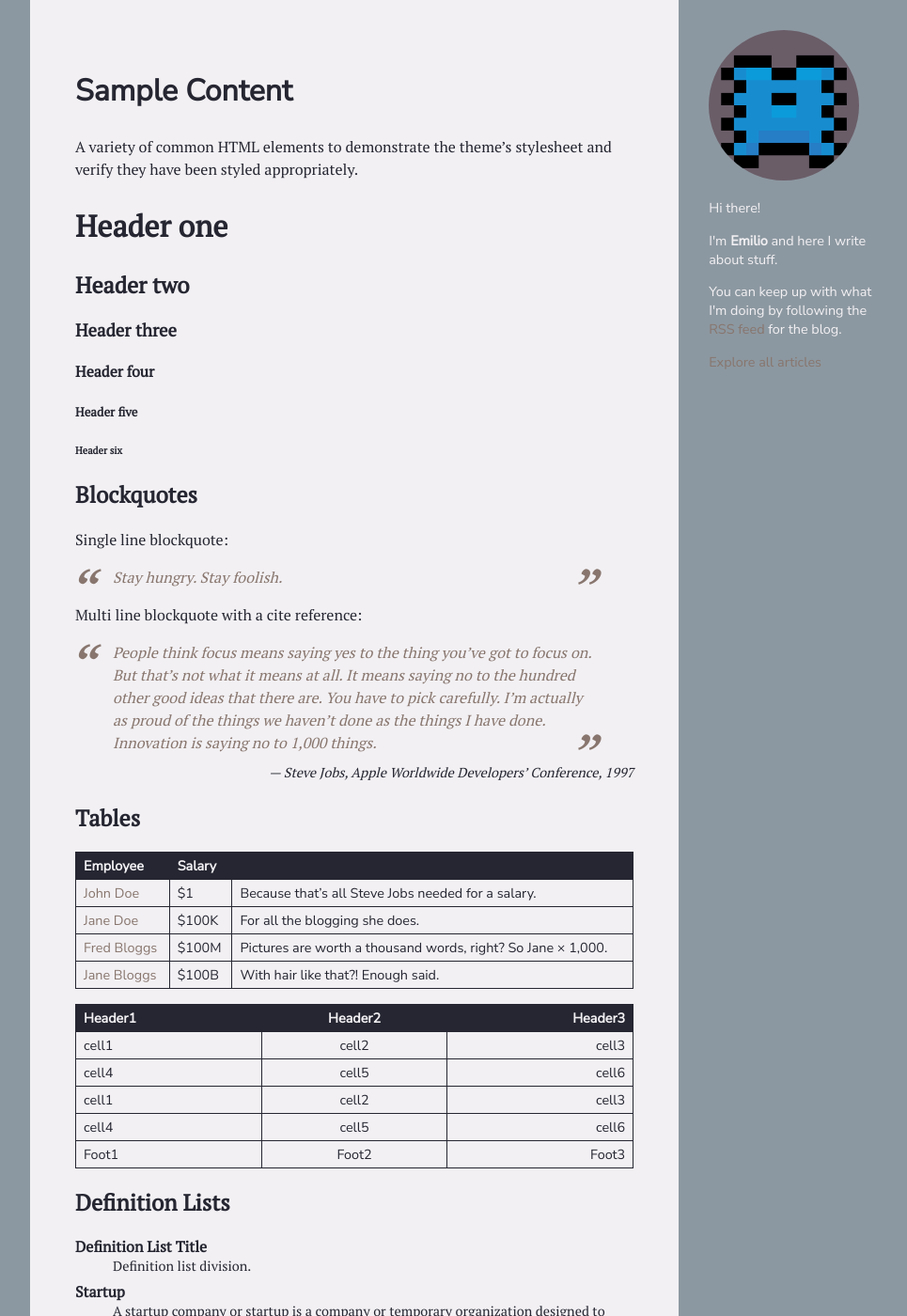
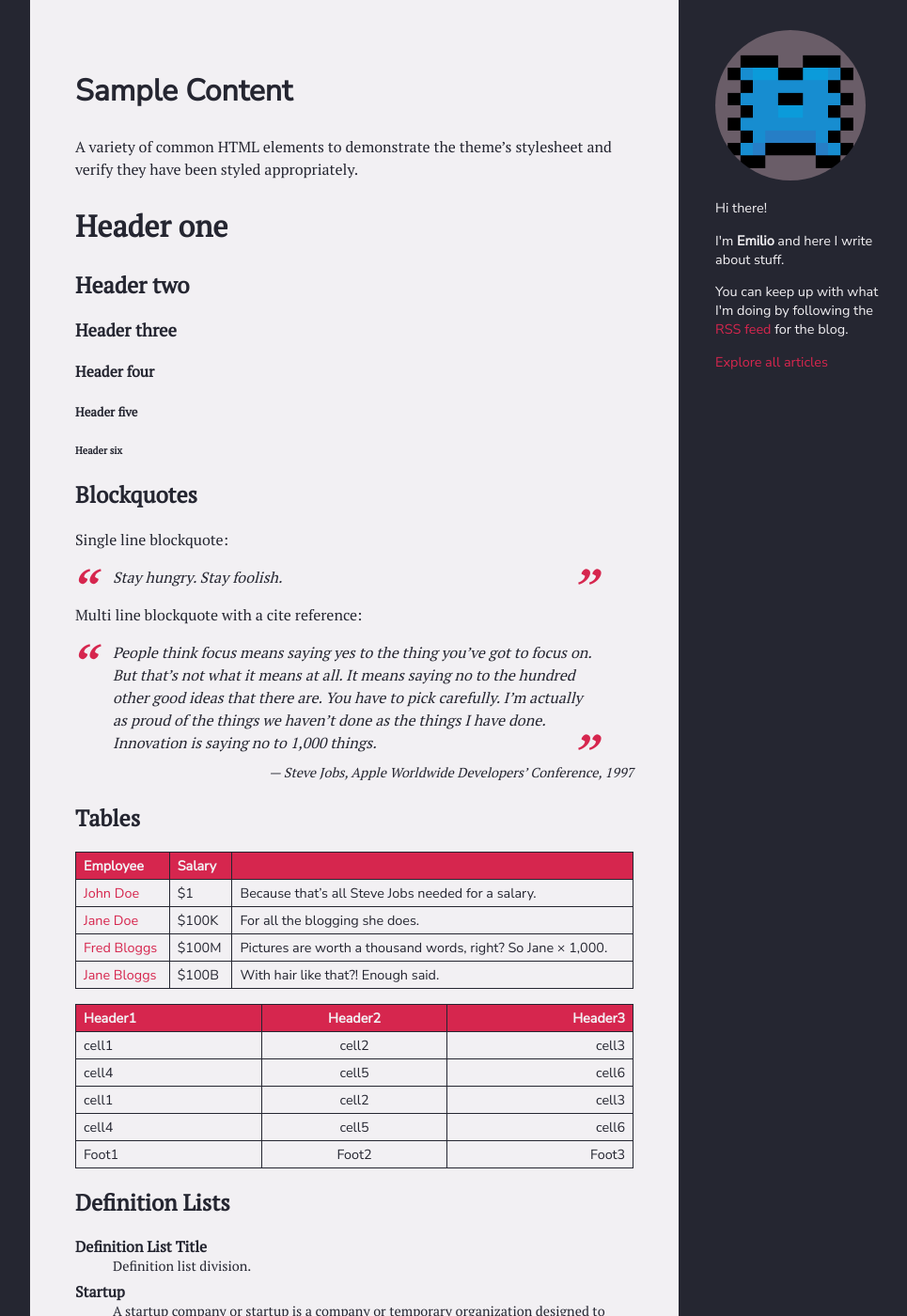
Before and after one commit to ariasemis/ariasemis.github.io, a Jekyll site: the page built from index.html, in a window 1280 px wide and 1400 px high. Shown: the whole window at 94% size, without its empty margins (128-1093 px from the left). Built offline with Jekyll 4.4.1, drawn with Linux system fonts in a browser that asks for light colours.

Commit message:
changed color theme

```diff
--- a/_sass/partials/_layout.scss
+++ b/_sass/partials/_layout.scss
@@ -37,7 +37,8 @@ body {
     display: flex;
     flex-flow: row wrap;
     flex: 1 0 12rem; // instead of flex+max-width
-    //// justify-content: space-between;
+    align-items: center;
+    justify-content: center;
 
     & > * {
         flex-basis: 12rem;
--- a/_sass/partials/_look.scss
+++ b/_sass/partials/_look.scss
@@ -7,18 +7,17 @@ $font-sans: 'Nunito Sans', 'Helvetica', 'Arial', sans-serif;
 $font-mono: 'Source Code Pro', Courier, monospace;
 
 // colors
+// rename vars
 $color_light_shade: #F2F0F3;
-$color_light_accent: #A19A94;
-$color_main: #8C98A1;
-$color_dark_accent:#88766E;
+$color_light_accent: #CA9A8C;
+$color_main: #D6264E;
+$color_dark_accent:#DEDCE0; // 8E8B9A
 $color_dark_shade: #252631;
 
 // base
 html {
     font-family: $font-serif;
-    color: $color_dark_shade;
-    background-color: $color_main;
-    // font-size 1.25rem ??
+    background-color: $color_dark_shade;
 }
 
 a {
@@ -45,6 +44,10 @@ h6 {
     font-size: 0.67rem;
 }
 
+.main {
+    background-color: $color_light_shade;
+    color: $color_dark_shade;
+
     article {
         header {
             h1 {
@@ -52,12 +55,16 @@ article {
                 font-style: normal;
                 a {
                     color: $color_dark_shade;
+
+                    &:hover {
+                        color: $color_main;
+                    }
                 }
             }
         }
 
         a {
-        color: $color_dark_accent;
+            color: $color_main;
 
             &:hover, &:focus {
                 color: $color_light_accent;
@@ -81,7 +88,7 @@ article {
 
         li::marker {
             font-size: 0.8em;
-        color: $color_dark_accent; // TODO: better color
+            color: $color_main; // TODO: better color
         }
 
         abbr {
@@ -90,13 +97,14 @@ article {
             cursor: help;
         }
 
-    // TODO: inside article ??
         q, blockquote {
-        color: $color_dark_accent; // mmmm same as link, not a good idea
             font-style: italic;
             quotes: "“" "”" "‘" "’";
 
-        // TODO: color for quotes
+            &::before, &::after {
+                color: $color_main;
+            }
+
             &::before {
                 content: open-quote;
             }
@@ -105,12 +113,14 @@ article {
                 content: close-quote;
             }
         }
+
         q::before, q::after {
             line-height: 0.1em;
             vertical-align: -.2em;
             font-size: 1.5em;
             font-style: normal;
         }
+
         blockquote {
             position: relative;
 
@@ -134,7 +144,7 @@ article {
             content: '\2014\00A0';
         }
 
-    p cite { // TODO: we should style the whole "p" with the "cite" inside, not just the cite
+        p cite {
             display: block;
             text-align: right;
             margin-top: -.5rem;
@@ -150,7 +160,7 @@ article {
             margin-bottom: 1rem;
 
             thead {
-            background-color: $color_dark_shade; // TODO: a bit lighter
+                background-color: $color_main;
                 color: $color_light_shade;
             }
 
@@ -166,9 +176,15 @@ article {
 
     }
 
-// classes
-.main {
-    background-color: $color_light_shade;
+    // // highlight
+    // ::-moz-selection {
+    //     background: $color_main;
+    //     color: $color_light_shade;
+    // }
+    // ::selection {
+    //     background: $color_main;
+    //     color: $color_light_shade;
+    // }
 }
 
 .side {
@@ -177,7 +193,7 @@ article {
     color: $color_light_shade;
 
     a {
-        color: $color_dark_accent; // TODO: better colors
+        color: $color_main;
 
         &:hover {
             color: $color_light_accent;
@@ -193,27 +209,26 @@ article {
 // code blocks
 
 code {
-    // background-color: $color_dark_shade;
-    color: $color_light_shade;
+    color: $color_dark_shade;
     font-family: $font-mono;
     padding: 1px 3px;
     // box
     border-radius: 4px;
     -moz-border-radius: 4px;
     -webkit-border-radius: 4px;
-    background: $color_dark_shade;
+    background: $color_dark_accent;
 }
 
 pre {
     margin: 6px 0;
     padding: 6px 12px;
-    color: $color_light_shade;
+    color: $color_dark_shade;
     overflow: auto;
     // box
     border-radius: 4px;
     -moz-border-radius: 4px;
     -webkit-border-radius: 4px;
-    background: $color_dark_shade;
+    background: $color_dark_accent;
     // code
     code {
         padding: 0;
```
Lines whose indentation alone changed are shown as unchanged.
